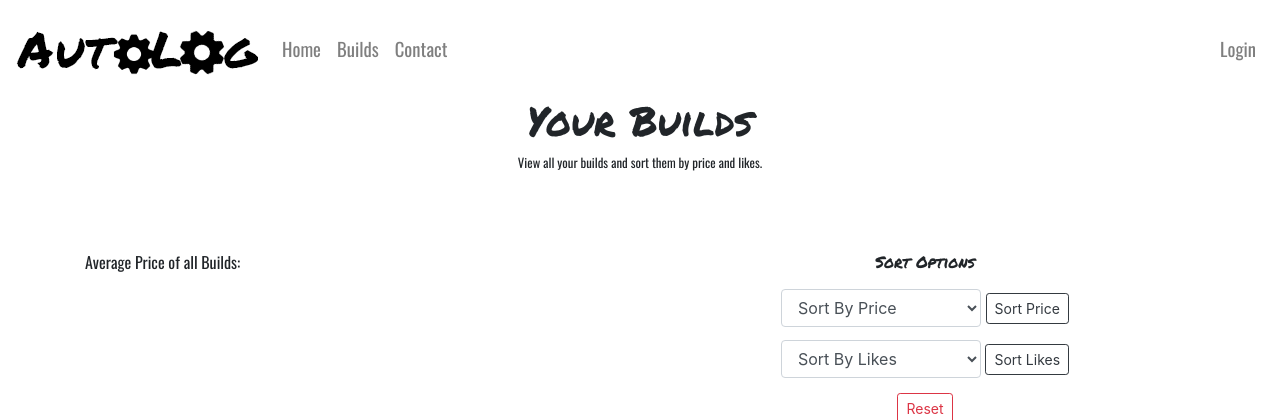
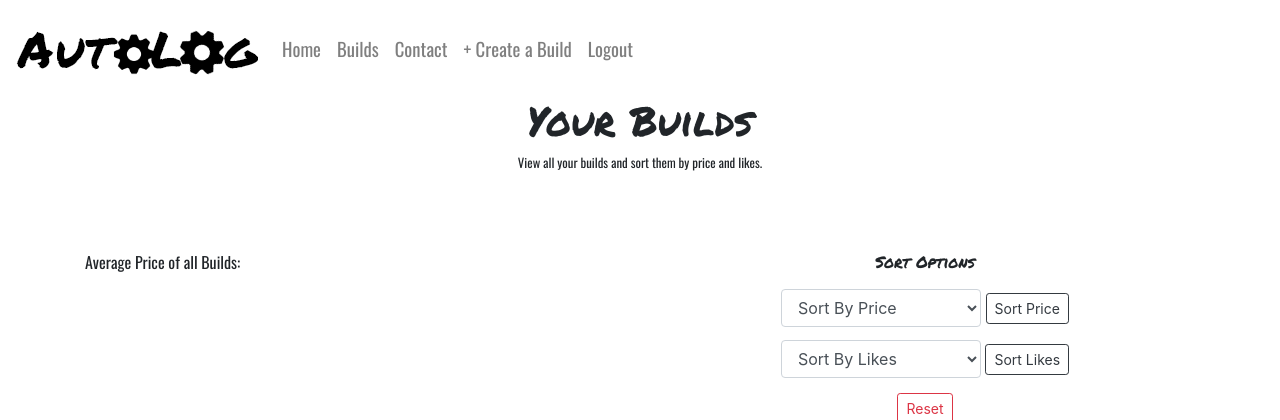
Before and after one commit to msped/AutoLog, a Flask app: page /builds in a window 1280 px wide. Shown: the top 420 px of the page. Run offline with Flask 2, Linux system fonts and the light colour scheme; the visitor is signed in with stand-in values (Sample User, id 1); data that the repository does not hold is empty; some libraries are stand-ins or nearby versions.

Commit message:
Added is_authenticated for logout and create links

```diff
--- a/templates/base.html
+++ b/templates/base.html
@@ -32,11 +32,22 @@
                         <a class="nav-link" href="{{ url_for('contact') }}">Contact</a>
                     </li>
                 </ul>
-                <div class="collapse navbar-collapse justify-content-end" id="navbarCollapse">
+                <div class="justify-content-end" id="navbarCollapse">
                     <ul class="navbar-nav">
+                        {% if current_user.is_authenticated %}
+                        <li class="nav-item">
+                            <a class="nav-link" href="{{ url_for('create_record') }}">
+                                + Create a Build
+                            </a>
+                        </li>
+                        <li class="nav-item">
+                            <a class="nav-link" href="{{ url_for('logout') }}">Logout</a>
+                        </li>
+                        {% else %}
                         <li class="nav-item">
                             <a class="nav-link" href="{{ url_for('login') }}">Login</a>
                         </li>
+                        {% endif %}
                     </ul>
                 </div>
             </div>
```
